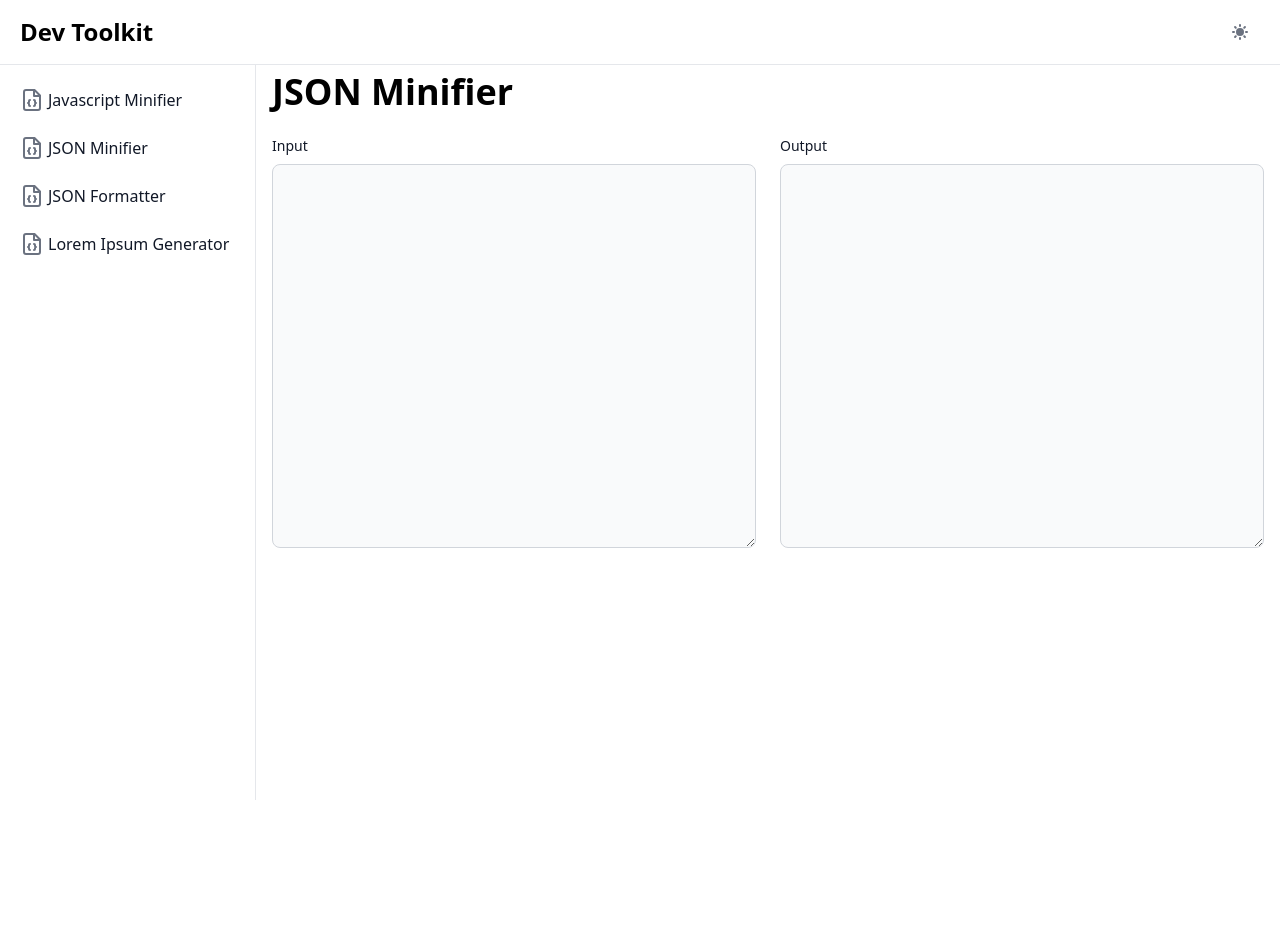
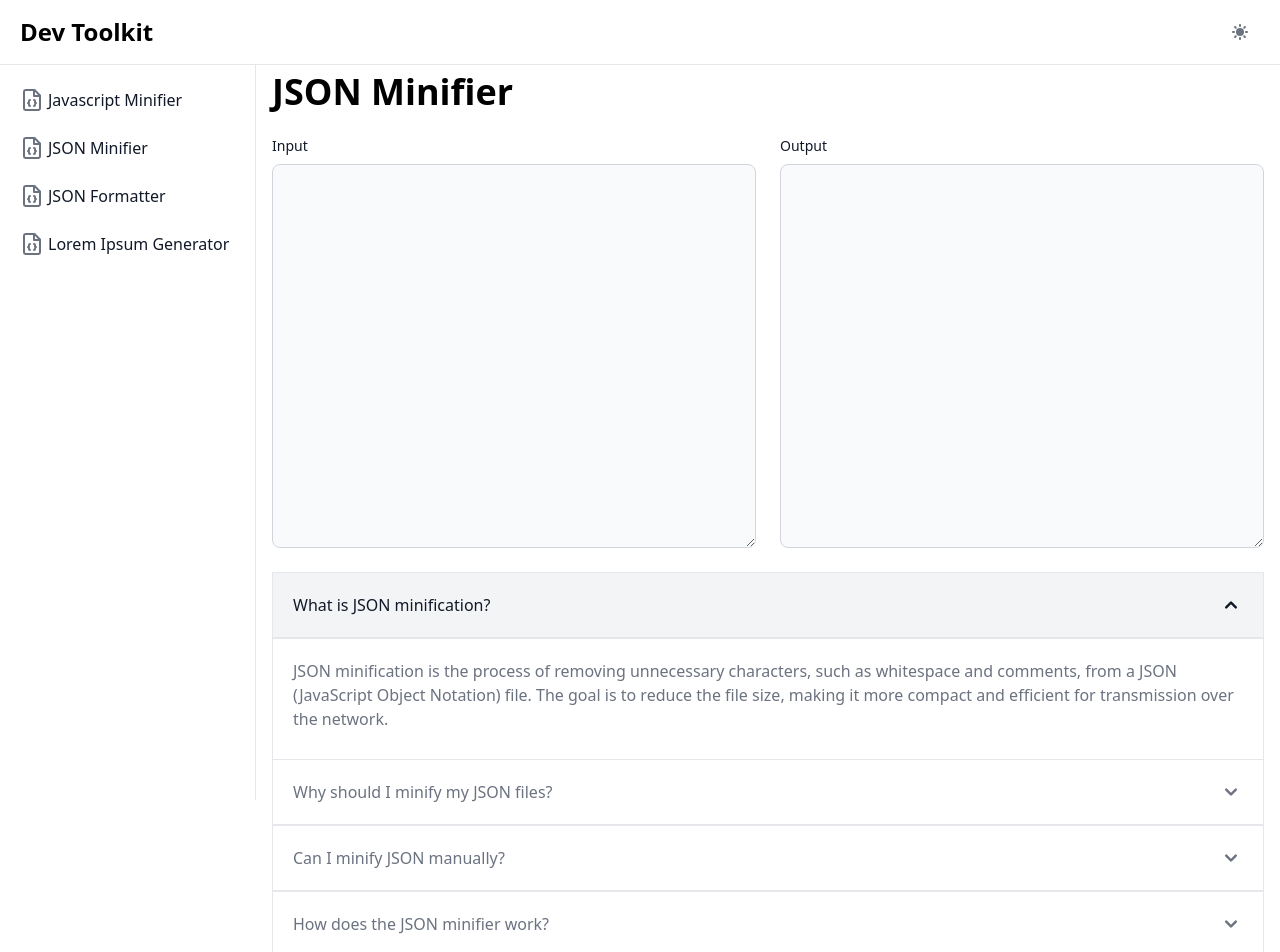
Before and after one commit to FelipeBockMagagnin/devtoolkitapp, a Next.js app: page /minify-json in a window 1280 px wide. Shown: the top 952 px of the page. Before the commit the page ends 800 px from the top, so only its background shows below. Built offline with nearby package versions, Linux system fonts and the light colour scheme.

Commit message:
feat: create faq component and add it to the minify-json page

```diff
--- a/src/app/minify-json/page.js
+++ b/src/app/minify-json/page.js
@@ -1,11 +1,35 @@
 'use client'
 
+import Faq from "@/components/Faq";
 import Title from "@/components/Title";
 import { useState } from "react";
 
 export default function Page() {
     const [jsonOutput, setJsonOutput] = useState('');
     const [jsonError, setJsonError ] = useState('')
+
+    const menus = [
+        {
+            title: 'What is JSON minification?',
+            text: 'JSON minification is the process of removing unnecessary characters, such as whitespace and comments, from a JSON (JavaScript Object Notation) file. The goal is to reduce the file size, making it more compact and efficient for transmission over the network.'
+        },
+        {
+            title: 'Why should I minify my JSON files?',
+            text: 'Minifying JSON files offers several benefits, including: <br/><br/> <b>Reduced file size:</b> Minifying removes unnecessary characters, resulting in smaller file sizes. This is particularly important for optimizing network bandwidth and improving page load times. <br/><br/> <b>Improved performance:</b> Smaller JSON files are parsed and processed faster by applications, resulting in improved performance. <br/><br/> <b>Enhanced security:</b> Minification helps to obfuscate the data in your JSON files, making it harder for unauthorized users to interpret or manipulate the information.'
+        },
+        {
+            title: 'Can I minify JSON manually?',
+            text: 'Yes, you can manually minify JSON files by removing whitespace and comments. However, it can be a time-consuming and error-prone process. It is recommended to use a JSON minifier tool or library, which automates the minification process and ensures accurate results.'
+        },
+        {
+            title: 'How does the JSON minifier work?',
+            text: 'JSON minifiers employ algorithms to remove unnecessary characters while preserving the structure and validity of the JSON data. They strip out comments, whitespace, line breaks, and any other non-essential characters that do not affect the data\'s integrity.'
+        },
+        {
+            title: 'Are there any risks in minifying JSON files?',
+            text: 'When minifying JSON files, it\'s important to note that comments are removed. If your JSON files contain important comments that document the structure or provide context, make sure to keep backups of the original files or maintain separate copies with comments intact for reference.'
+        }
+    ]
 
     function minify_json(e) {
         setJsonError('')
@@ -47,6 +71,7 @@ export default function Page() {
                 </div>
             </div>
 
+            <Faq menus={menus}/>
         </>
     )
 }
--- /dev/null
+++ b/src/components/Faq.js
@@ -0,0 +1,25 @@
+import React from "react";
+
+export default function Faq({menus}) {
+    return (
+        <div id="accordion-collapse" data-accordion="collapse">
+            {menus.map((menu, index) => {
+                return (
+                    <>
+                        <h2 id={"accordion-collapse-heading-" + index}>
+                            <button type="button" class="flex items-center justify-between w-full p-5 font-medium text-left text-gray-500 border  border-gray-200 focus:ring-4 focus:ring-gray-200 dark:focus:ring-gray-800 dark:border-gray-700 dark:text-gray-400 hover:bg-gray-100 dark:hover:bg-gray-800" data-accordion-target={"#accordion-collapse-body-" + index} aria-expanded={index == 0 ? 'true' : 'false' } aria-controls={"accordion-collapse-body-" + index}>
+                                <span>{menu.title}</span>
+                                <svg data-accordion-icon class="w-6 h-6 rotate-180 shrink-0" fill="currentColor" viewBox="0 0 20 20" xmlns="http://www.w3.org/2000/svg"><path fill-rule="evenodd" d="M5.293 7.293a1 1 0 011.414 0L10 10.586l3.293-3.293a1 1 0 111.414 1.414l-4 4a1 1 0 01-1.414 0l-4-4a1 1 0 010-1.414z" clip-rule="evenodd"></path></svg>
+                            </button>
+                        </h2>
+                        <div id={"accordion-collapse-body-" + index} class="hidden" aria-labelledby={"accordion-collapse-heading-" + index}>
+                            <div class="p-5 border border-b-0 border-gray-200 dark:border-gray-700 dark:bg-gray-900">
+                                <p class="mb-2 text-gray-500 dark:text-gray-400" dangerouslySetInnerHTML={{__html: menu.text}}></p>
+                            </div>
+                        </div>
+                    </>
+                )
+            })}
+        </div>
+    )
+}
```
